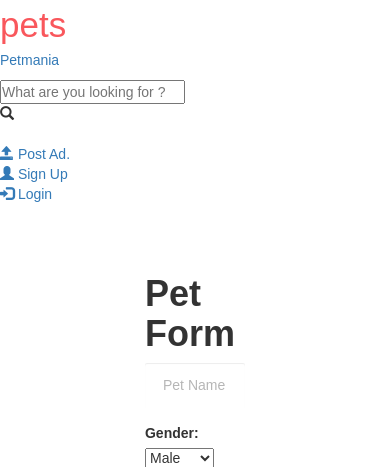
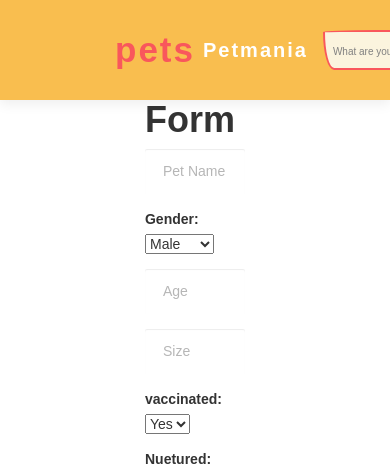
Before and after one commit to niteesh1215/pet_adoption, a PHP site: page /form.php in a window 390 px wide. Shown: the top 467 px of the page. Run offline with PHP 8.4, Linux system fonts and the light colour scheme.

Commit message:
Add files via upload

```diff
--- a/css/style.css
+++ b/css/style.css
@@ -1,26 +1,36 @@
-.navbar{
-    min-height: 100px;
-    margin-bottom: 0px;
-    border:none;
-    border-radius:0;
-    background-color:#F9BE4F;
-    box-shadow: 0px 4px 12px rgba(0, 0, 0, 0.07);
-    display: flex;
-    align-items: center;
+*{margin:0;padding: 0;box-sizing: border-box;font-family: Cambria, Cochin, Georgia, Times, 'Times New Roman', serif;scroll-behavior: smooth;}
+#header{position: fixed;top: 0;width: 100%;padding: 0 100px;height:100px;display:flex;align-items: center;justify-content: space-between;background-color:#F9BE4F;z-index: 5; box-shadow: 0px 4px 12px rgba(0, 0, 0, 0.07);}
+.logo{color:white;text-decoration: none;letter-spacing: 2px;font-weight: bold;  display: flex;align-items: center;justify-content: center;padding: 0px 15px;height: 50px;}
+.logo:hover{text-decoration: none; color: white;}
+.logo p{line-height: 35px;margin: 0;font-size: 20px;}
+#header ul{display: flex;}
+#header ul li{list-style: none;}
+#header ul li a{padding:15px 14px;text-decoration: none; display: inline-block;margin: 0 3px;color:white;}
+#header ul li a:hover{color:white;text-decoration: none;border-radius: 355px 45px 225px 75px/15px 225px 15px 255px;transition: 1s; background-color: rgb(249, 87, 92);}
+.toggle{display: none;}
+.search-area{position: relative;}
+.search-area div{display: flex; align-items: center;justify-content: center;height: 55px;}
+.search-area div input[type=text]{height: 40px;width: 400px; padding-left: 8px;padding-right: 50px; border:2px solid #F9575C; color:rgb(249, 87, 92); background: #fbf4de;  border-radius: 355px 45px 225px 75px/15px 225px 15px 255px;transition: 0.5s ease-in-out;}
+.search-area div input::placeholder{color:grey;font-size: 10px;line-height: 35px;}
+.search-area div span{position: absolute;right:0px; height: 40px; top: 50%; padding:6px 5px;font-size: 25px; color:white; cursor: pointer;background:rgb(249, 87, 92);transform:translateY(-50%);border-radius: 355px 45px 225px 75px/15px 225px 15px 255px;}
+.search-area div span:hover{;color:whitesmoke; }
+.search-area div input:focus{outline: none;}
+
+@media (max-width:992px)
+{
+    .logo{font-size: 50px;}
+    #header ul{position: absolute;top:90px;left:0;width:100%;height:calc( 500px );text-align: center;overflow: auto;transition: 0.5s;flex-direction: column;background-color:#F9BE4F; justify-content: center;transform: translateY(-120%);}
+    #header.active ul{transform: translateY(0);}
+    #header ul li{margin: 10px 0;}
+    #header ul li a{font-size: 30px;}
+    #header.active .toggle:before{top:14px;transform:rotate(45deg);box-shadow: none;}
+    #header.active .toggle:after{bottom:14px;transform:rotate(-45deg);}
+    .toggle{display:block;position: relative;width: 30px;height:30px;cursor: pointer;}
+    .toggle:before{content: '';position:absolute;top:4px;width:100%;height: 2px;background: #fff;z-index: 5;box-shadow: 0 10px 0 #fff;transition:0.5s;}
+    .toggle:after{content: '';position:absolute;bottom:4px;width:100%;height: 2px;background: #fff;z-index: 5;transition: 0.5s;}
 }
-.navbar-brand {
-    height: 50px;
-    display: flex;
-    align-items: center;
-    align-content: center;
-    padding: 0px 15px;
-    font-size: 25px;
 
-}
-.navbar-brand p{margin-bottom: 0;}
-.navbar-inverse .navbar-brand,
-.navbar-inverse .navbar-nav>li>a{ color:white;}
-.navbar-inverse .navbar-nav>li>a:hover{ border-radius: 355px 45px 225px 75px/15px 225px 15px 255px;transition: 1s; background-color: rgb(249, 87, 92);}
+
 
 #bannerImage{
     padding-top:75px;
@@ -81,7 +91,7 @@ html {
               user-select: none; /* Non-prefixed version, currently
                                   supported by Chrome, Opera and Firefox */
             }
-            .display_ads{margin-top:10px;}
+            .display_ads{margin-top:110px;}
            .card
            {
             width: 96%;
```
